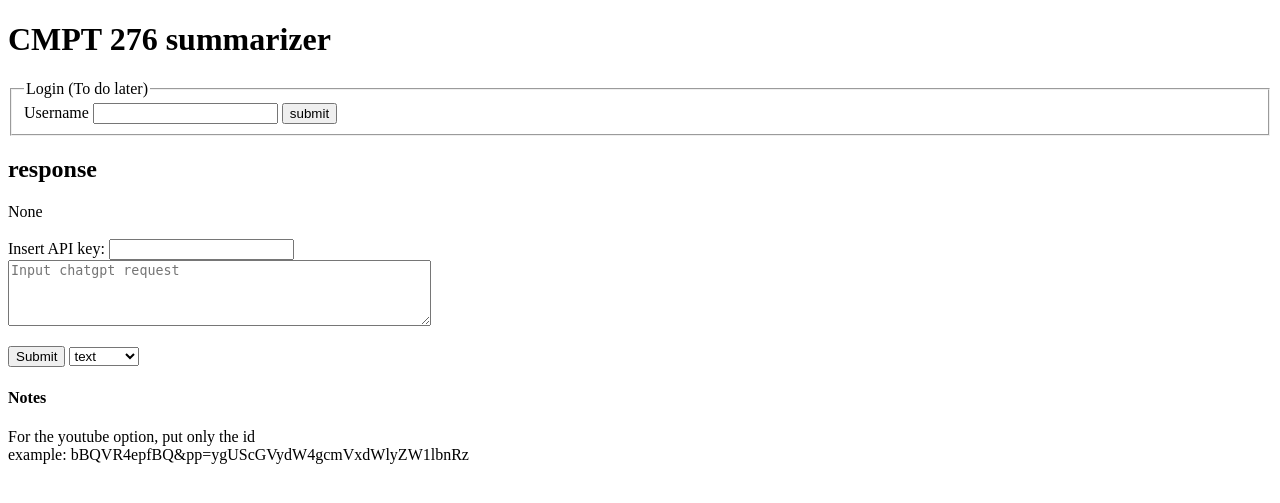
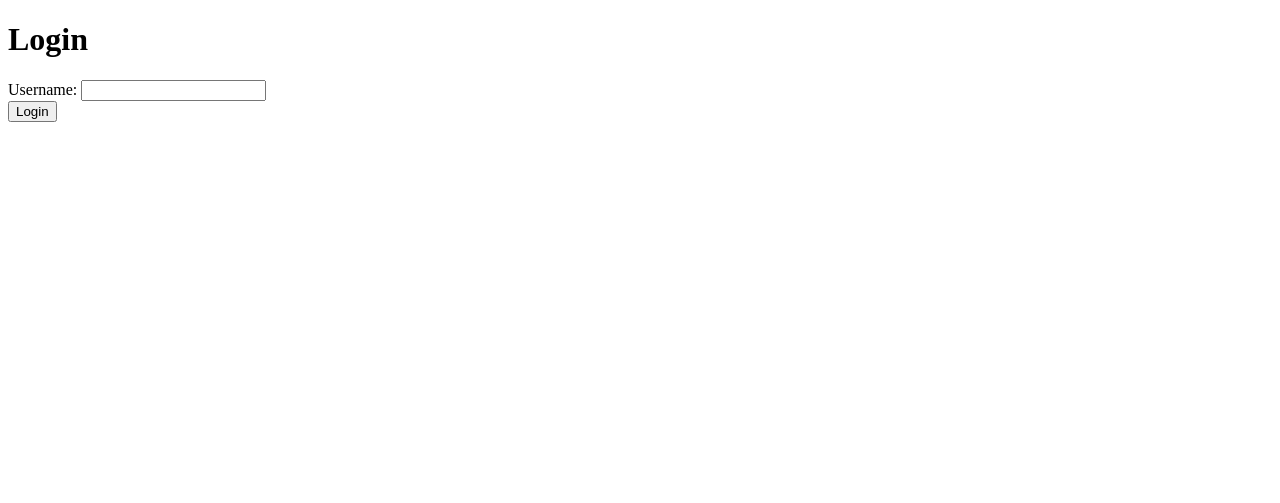
Before and after one commit to ethan-btst/cmpt276, a Flask app: page / in a window 1280 px wide. Shown: the top 503 px of the page. Run offline with Flask 3, Linux system fonts and the light colour scheme.

Commit message:
Add user, admin routes

```diff
--- a/app.py
+++ b/app.py
@@ -2,8 +2,13 @@ from flask import Flask
 from flask import *
 from chat_request import text_request
 app = Flask(__name__)
+app.secret_key = 'your_secret_key'
 
-@app.route("/",methods=("GET","POST"))
+@app.route('/')
+def index():
+    return render_template('login.html')
+
+@app.route('/chat',methods=("GET","POST"))
 def chat():
     if request.method == "POST":
         user_in = request.form["chatbox"]
@@ -14,4 +19,25 @@ def chat():
         return redirect(url_for("chat",result=response))
 
     result = request.args.get("result")
-    return render_template("chat.html", result=result)
+    return render_template("chat.html", result=result, userResponse=session['username'])
+
+@app.route('/login', methods=['GET', 'POST'])
+def login():
+    if request.method == 'POST':
+        # Handle the login form submission
+        username = request.form['username']
+        # Perform authentication and validation here
+        # Redirect to a new page on successful login
+        session['username'] = username
+        if (username == 'admin'):
+            return redirect(url_for('admin'))
+        return redirect(url_for('chat'))
+
+    # Render the login page for GET requests
+    return render_template('login.html')
+
+@app.route('/admin')
+def admin():
+    if session['username'] == 'admin':
+        return render_template('admin.html')
+    return redirect(url_for('/'))
--- a/templates/chat.html
+++ b/templates/chat.html
@@ -6,18 +6,11 @@
     <title>CMPT 276</title>
 </head>
 <body>
-    <h1>CMPT 276 summarizer</h1>
+    <h1>CMPT 276 summarizer. User: {{ userResponse }}</h1>
 
     <!-- Login stuff -->
     <!-- Sessions should hold user api keys
         instead of needing to input manually -->
-    <form>
-        <fieldset>
-        <legend>Login (To do later)</legend>
-        Username <input id="uname" type="text">
-        <input type="submit" value="submit">
-        </fieldset>
-    </form>
 
     <!-- Chat gpt response -->
     <section id="response">
@@ -26,7 +19,7 @@
     </section>
 
     <!-- Way to interact with chat gpt -->
-    <form action="/" method="post">
+    <form action="/chat" method="post">
         Insert API key: <input type="text" name="api_key"><br>
         <textarea rows="4" cols="50" name="chatbox" placeholder="Input chatgpt request"></textarea>
         <p>
--- /dev/null
+++ b/templates/login.html
@@ -0,0 +1,24 @@
+<!DOCTYPE html>
+<html>
+<head>
+    <title>Login</title>
+</head>
+<body>
+    <h1>Login</h1>
+
+    <form method="post" action="/login">
+        <!-- Input fields for username and password -->
+        <label for="username">Username:</label>
+        <input type="text" id="username" name="username" required>
+        <br>
+        <!-- <label for="password">Password:</label>
+        <input type="password" id="password" name="password" required>
+        <br>
+        -->
+        <input type="submit" value="Login">
+    </form>
+
+    <!-- Optionally, you can include a link to the registration page -->
+    <!-- <p>Don't have an account? <a href="/register">Register here</a></p> -->
+</body>
+</html>
```
Also changed, not shown: templates/admin.html (added, +18 -0 lines).
